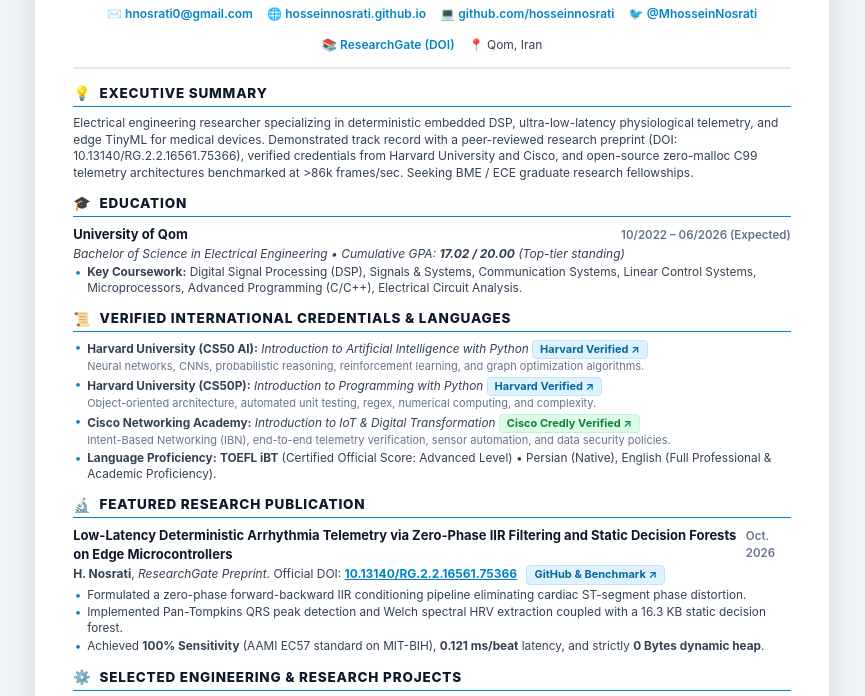
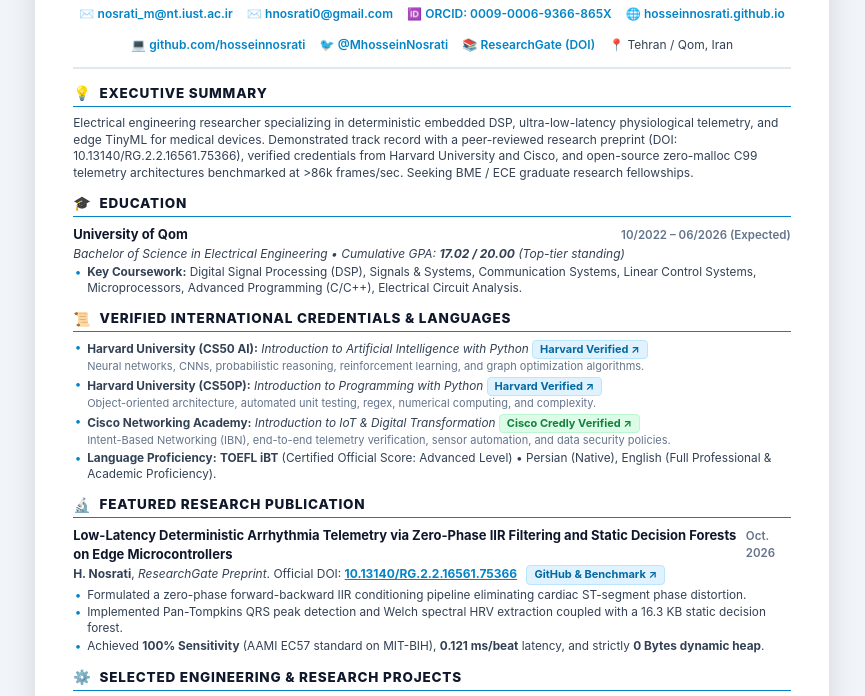
Before and after one commit to hosseinnosrati/hosseinnosrati.github.io, a plain HTML site: page cv.html in a window 1280 px wide. Shown: the part 185-881 px from the top of the page, without its empty margins (208-1073 px from the left). Drawn offline with Linux system fonts and the light colour scheme.

Commit message:
Add official IUST academic email and ORCID to CV

```diff
--- a/cv.html
+++ b/cv.html
@@ -219,12 +219,14 @@
             <div class="title">Electrical & Telecommunications Engineering Researcher</div>
             <div class="subtitle">Autonomous EDA & AI Agents • Biomedical Digital Signal Processing • Edge TinyML</div>
             <div class="contact-links">
+                <span>✉️ <a href="mailto:nosrati_m@nt.iust.ac.ir">nosrati_m@nt.iust.ac.ir</a></span>
                 <span>✉️ <a href="mailto:hnosrati0@gmail.com">hnosrati0@gmail.com</a></span>
+                <span>🆔 <a href="https://orcid.org/0009-0006-9366-865X" target="_blank">ORCID: 0009-0006-9366-865X</a></span>
                 <span>🌐 <a href="https://hosseinnosrati.github.io" target="_blank">hosseinnosrati.github.io</a></span>
                 <span>💻 <a href="https://github.com/hosseinnosrati" target="_blank">github.com/hosseinnosrati</a></span>
                 <span>🐦 <a href="https://x.com/MhosseinNosrati" target="_blank">@MhosseinNosrati</a></span>
                 <span>📚 <a href="https://doi.org/10.13140/RG.2.2.16561.75366" target="_blank">ResearchGate (DOI)</a></span>
-                <span>📍 Qom, Iran</span>
+                <span>📍 Tehran / Qom, Iran</span>
             </div>
         </header>
 
```
